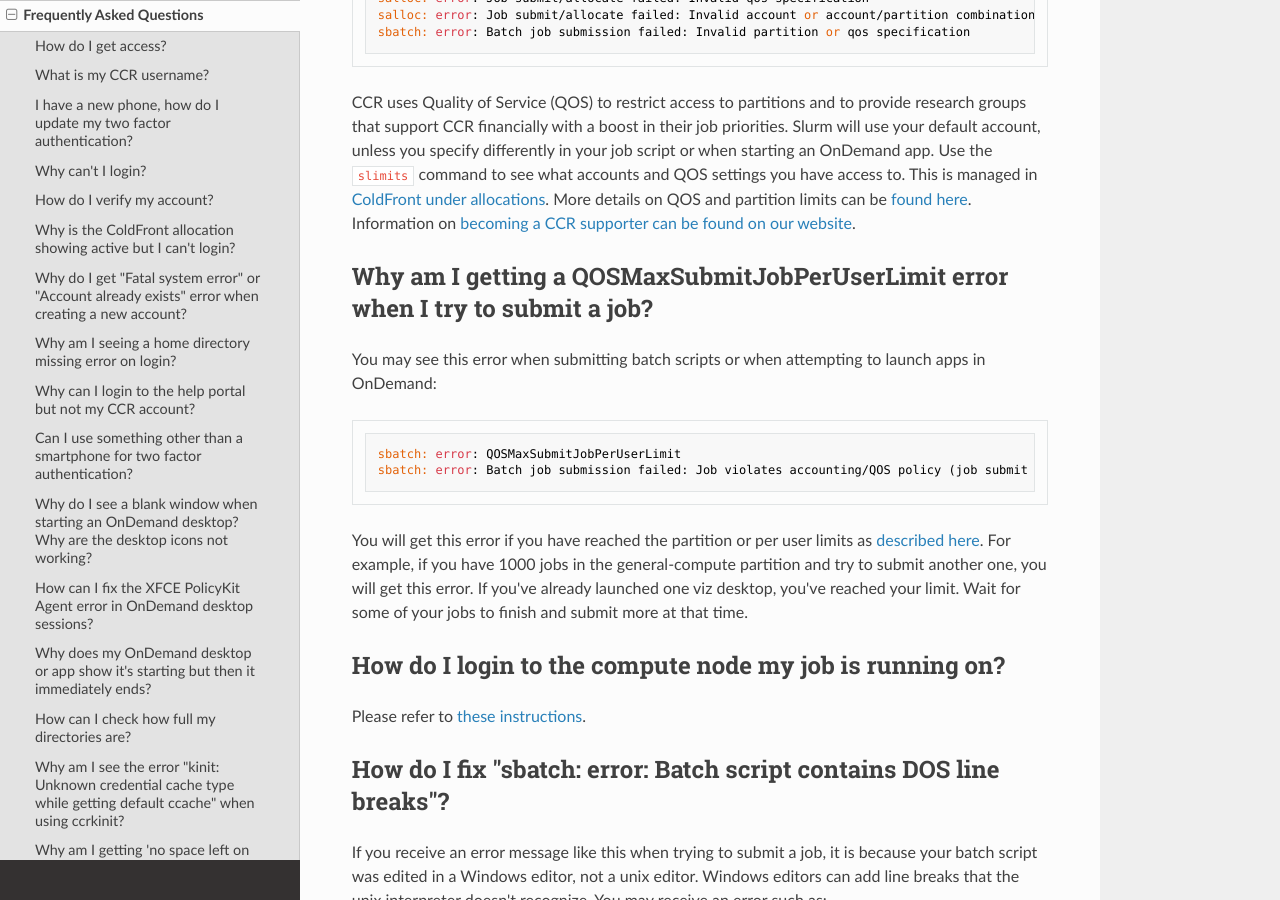
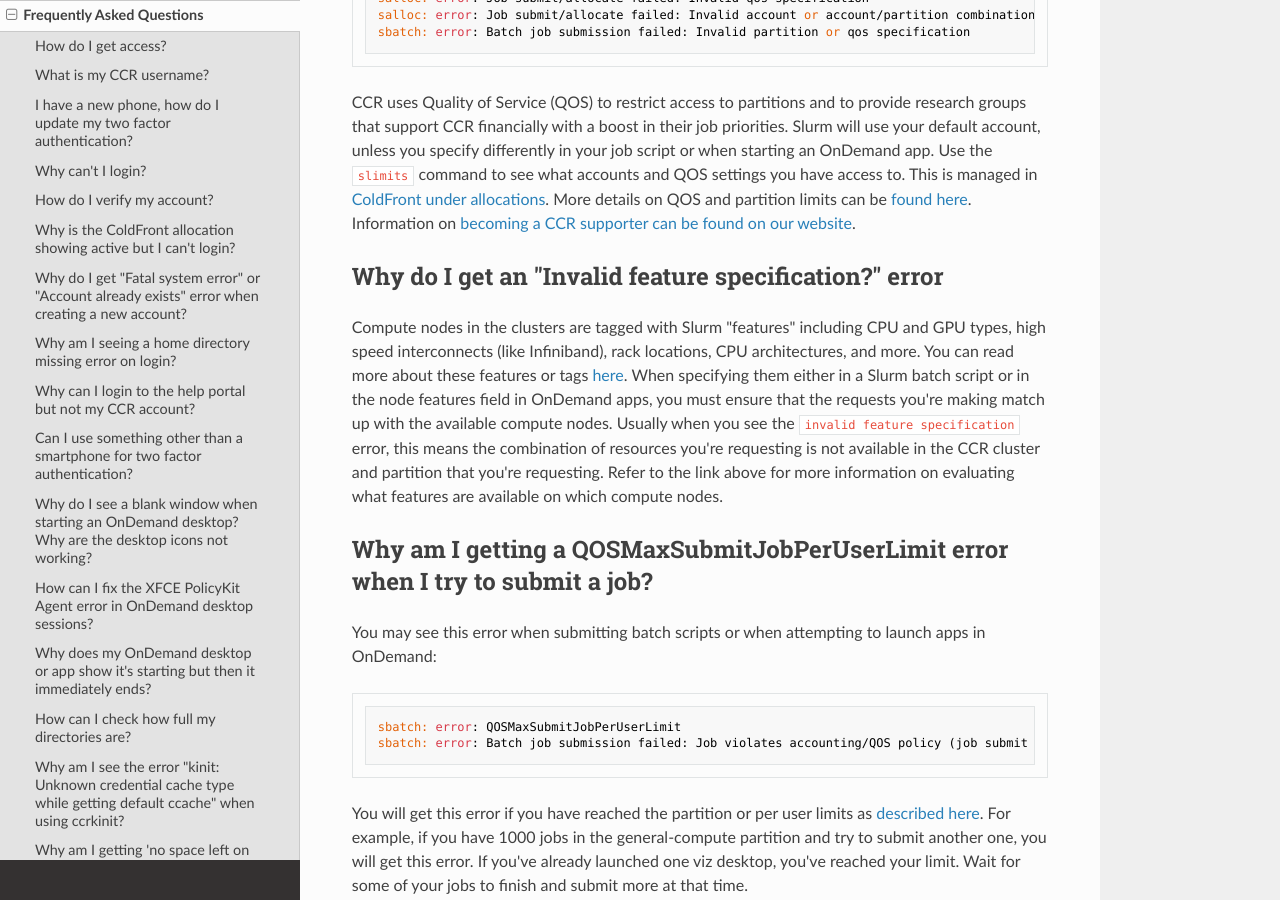
Before and after one commit to ubccr/ccrdocs, an MkDocs documentation site: the page built from pages/faq.md, in a window 1280 px wide and 900 px high, scrolled down 7284 px. Built offline with MkDocs 1.6.1, drawn with Linux system fonts in a browser that asks for light colours; nearby versions of some CDN libraries.

Commit message:
updates for November downtime

```diff
--- a/pages/faq.md
+++ b/pages/faq.md
@@ -174,6 +174,11 @@ sbatch: error: Batch job submission failed: Invalid partition or qos specificati
 
 CCR uses Quality of Service (QOS) to restrict access to partitions and to provide research groups that support CCR financially with a boost in their job priorities. Slurm will use your default account, unless you specify differently in your job script or when starting an OnDemand app.  Use the `slimits` command to see what accounts and QOS settings you have access to. This is managed in [ColdFront under allocations](portals/coldfront.md).   More details on QOS and partition limits can be [found here](hpc/jobs.md#slurm-directives-partitions-qos).  Information on [becoming a CCR supporter can be found on our website](https://www.buffalo.edu/ccr/support/ccr-help/accounts.html#boost).
 
+## Why do I get an "Invalid feature specification?" error
+
+Compute nodes in the clusters are tagged with Slurm "features" including CPU and GPU types, high speed interconnects (like Infiniband), rack locations, CPU architectures, and more.  You can read more about these features or tags [here](hpc/jobs.md#node-features).  When specifying them either in a Slurm batch script or in the node features field in OnDemand apps, you must ensure that the requests you're making match up with the available compute nodes.  Usually when you see the `invalid feature specification` error, this means the combination of resources you're requesting is not available in the CCR cluster and partition that you're requesting.  Refer to the link above for more information on evaluating what features are available on which compute nodes.
+
+
 ## Why am I getting a QOSMaxSubmitJobPerUserLimit error when I try to submit a job?
 
 You may see this error when submitting batch scripts or when attempting to launch apps in OnDemand:
```
Also changed, not shown: pages/getting-started.md (+1 -1 lines), pages/howto/python.md (+1 -1 lines), pages/hpc/data-transfer.md (+2 -2 lines), pages/portals/ood.md (+2 -0 lines).
